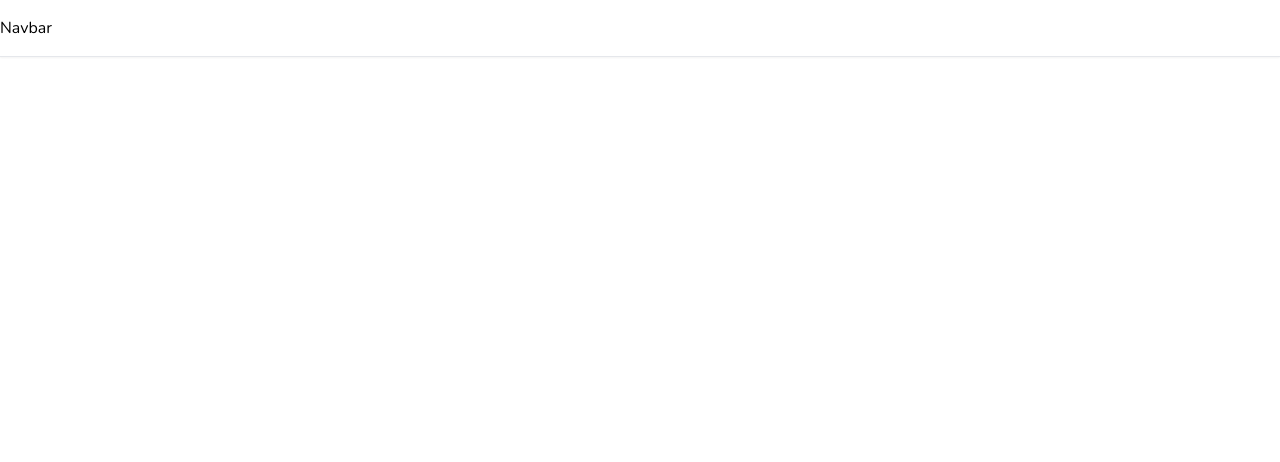
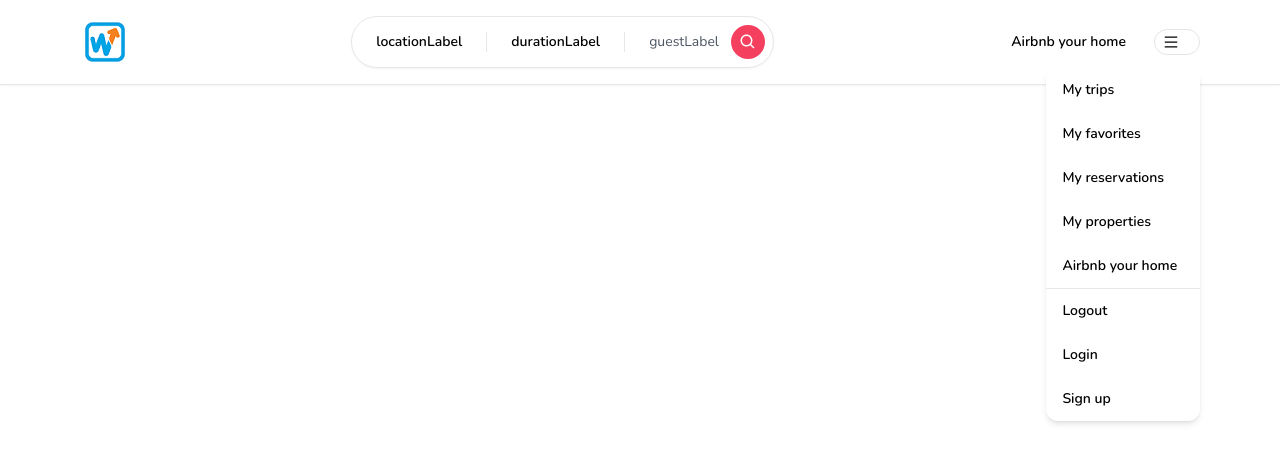
Before and after one commit to balogunquadri/Bookng-Apartment-Booking-, a Next.js app in the folder booking/: page / in a window 1280 px wide. Shown: the top 462 px of the page. Built offline with nearby package versions, Linux system fonts and the light colour scheme.

Commit message:
Navbar commit

```diff
--- /dev/null
+++ b/booking/app/components/Container.tsx
@@ -0,0 +1,24 @@
+'use client';
+
+interface ContainerProps {
+  children: React.ReactNode
+};
+
+const Container: React.FC<ContainerProps> = ({ children }) => {
+  return (
+    <div
+      className="
+        max-w-[2520px]
+        mx-auto
+        xl:px-20
+        md:px-10
+        sm:px-2
+        px-4
+      "
+    >
+      {children}
+    </div>
+   );
+}
+
+export default Container;
--- a/booking/app/components/navbar/Logo.tsx
+++ b/booking/app/components/navbar/Logo.tsx
@@ -1,11 +1,21 @@
-import React from 'react'
+'use client';
+
+import Image from "next/image";
+import { useRouter } from "next/navigation";
 
 const Logo = () => {
+    const router = useRouter();
+
     return (
-        <div>
-
-        </div>
-    )
+        <Image
+            onClick={() => router.push('/')}
+            className="hidden md:block cursor-pointer"
+            src="/images/Logo.png"
+            height="50"
+            width="50"
+            alt="Logo"
+        />
+    );
 }
 
-export default Logo
+export default Logo;
--- a/booking/app/components/navbar/MenuItem.tsx
+++ b/booking/app/components/navbar/MenuItem.tsx
@@ -0,0 +1,28 @@
+'use client';
+
+interface MenuItemProps {
+//   onClick: () => void;
+  label: string;
+}
+
+const MenuItem: React.FC<MenuItemProps> = ({
+//   onClick,
+  label
+}) => {
+  return (
+    <div
+
+      className="
+        px-4
+        py-3
+        hover:bg-neutral-100
+        transition
+        font-semibold
+      "
+    >
+      {label}
+    </div>
+   );
+}
+
+export default MenuItem;
--- a/booking/app/components/navbar/Navbar.tsx
+++ b/booking/app/components/navbar/Navbar.tsx
@@ -1,10 +1,20 @@
-import React from 'react'
+import Container from '../Container'
+import Logo from './Logo'
+import Search from './Search'
+import UserMenu from './UserMenu'
 
 const Navbar = () => {
     return (
         <div className='fixed w-full bg-white z-10 shadow-sm'>
             <div className='py-4 border-b-[1px]'>
-                Navbar
+                <Container>
+                    <div className="flex flex-row items-center justify-between gap-3 md:gap">
+
+                        <Logo />
+                        <Search />
+                        <UserMenu />
+                    </div>
+                </Container>
             </div>
         </div>
     )
--- a/booking/app/components/navbar/Search.tsx
+++ b/booking/app/components/navbar/Search.tsx
@@ -0,0 +1,82 @@
+'use client';
+import { BiSearch } from 'react-icons/bi';
+import { useSearchParams } from 'next/navigation';
+
+
+
+const Search = () => {
+    return (
+        <div
+        className="
+          border-[1px]
+          w-full
+          md:w-auto
+          py-2
+          rounded-full
+          shadow-sm
+          hover:shadow-md
+          transition
+          cursor-pointer
+        "
+      >
+        <div
+          className="
+            flex
+            flex-row
+            items-center
+            justify-between
+          "
+        >
+          <div
+            className="
+              text-sm
+              font-semibold
+              px-6
+            "
+          >
+            locationLabel
+          </div>
+          <div
+            className="
+              hidden
+              sm:block
+              text-sm
+              font-semibold
+              px-6
+              border-x-[1px]
+              flex-1
+              text-center
+            "
+          >
+            durationLabel
+          </div>
+          <div
+            className="
+              text-sm
+              pl-6
+              pr-2
+              text-gray-600
+              flex
+              flex-row
+              items-center
+              gap-3
+            "
+          >
+            <div className="hidden sm:block">guestLabel</div>
+            <div
+              className="
+                p-2
+                bg-rose-500
+                rounded-full
+                text-white
+              "
+            >
+              <BiSearch size={18} />
+            </div>
+          </div>
+        </div>
+      </div>
+    );
+}
+
+export default Search;
--- a/booking/app/components/navbar/UserMenu.tsx
+++ b/booking/app/components/navbar/UserMenu.tsx
@@ -0,0 +1,114 @@
+'use client';
+
+import { AiOutlineMenu } from "react-icons/ai";
+import MenuItem from "./MenuItem";
+
+const UserMenu = () => {
+    return (
+        <div className="relative">
+          <div className="flex flex-row items-center gap-3">
+            <div
+
+              className="
+                hidden
+                md:block
+                text-sm
+                font-semibold
+                py-3
+                px-4
+                rounded-full
+                hover:bg-neutral-100
+                transition
+                cursor-pointer
+              "
+            >
+              Airbnb your home
+            </div>
+            <div
+
+            className="
+              p-4
+              md:py-1
+              md:px-2
+              border-[1px]
+              border-neutral-200
+              flex
+              flex-row
+              items-center
+              gap-3
+              rounded-full
+              cursor-pointer
+              hover:shadow-md
+              transition
+              "
+            >
+              <AiOutlineMenu />
+              <div className="hidden md:block">
+
+              </div>
+            </div>
+          </div>
+
+            <div
+              className="
+                absolute
+                rounded-xl
+                shadow-md
+                w-[40vw]
+                md:w-3/4
+                bg-white
+                overflow-hidden
+                right-0
+                top-12
+                text-sm
+              "
+            >
+              <div className="flex flex-col cursor-pointer">
+
+                  <>
+                    <MenuItem
+                      label="My trips"
+
+                    />
+                    <MenuItem
+                      label="My favorites"
+
+                    />
+                    <MenuItem
+                      label="My reservations"
+
+                    />
+                    <MenuItem
+                      label="My properties"
+
+                    />
+                    <MenuItem
+                      label="Airbnb your home"
+
+                    />
+                    <hr />
+                    <MenuItem
+                      label="Logout"
+
+                    />
+                  </>
+
+                  <>
+                    <MenuItem
+                      label="Login"
+
+                    />
+                    <MenuItem
+                      label="Sign up"
+
+                        />
+                        </>
+
+              </div>
+            </div>
+         </div>
+
+    )
+    }
+
+    export default UserMenu;
--- a/booking/package.json
+++ b/booking/package.json
@@ -17,6 +17,7 @@
     "next": "13.3.0",
     "react": "18.2.0",
     "react-dom": "18.2.0",
+    "react-icons": "^4.8.0",
     "typescript": "5.0.4"
   },
   "devDependencies": {
```
Also changed, not shown: booking/public/images/Logo.png (added), 1 other file (tests, documents, lock files or other folders).
